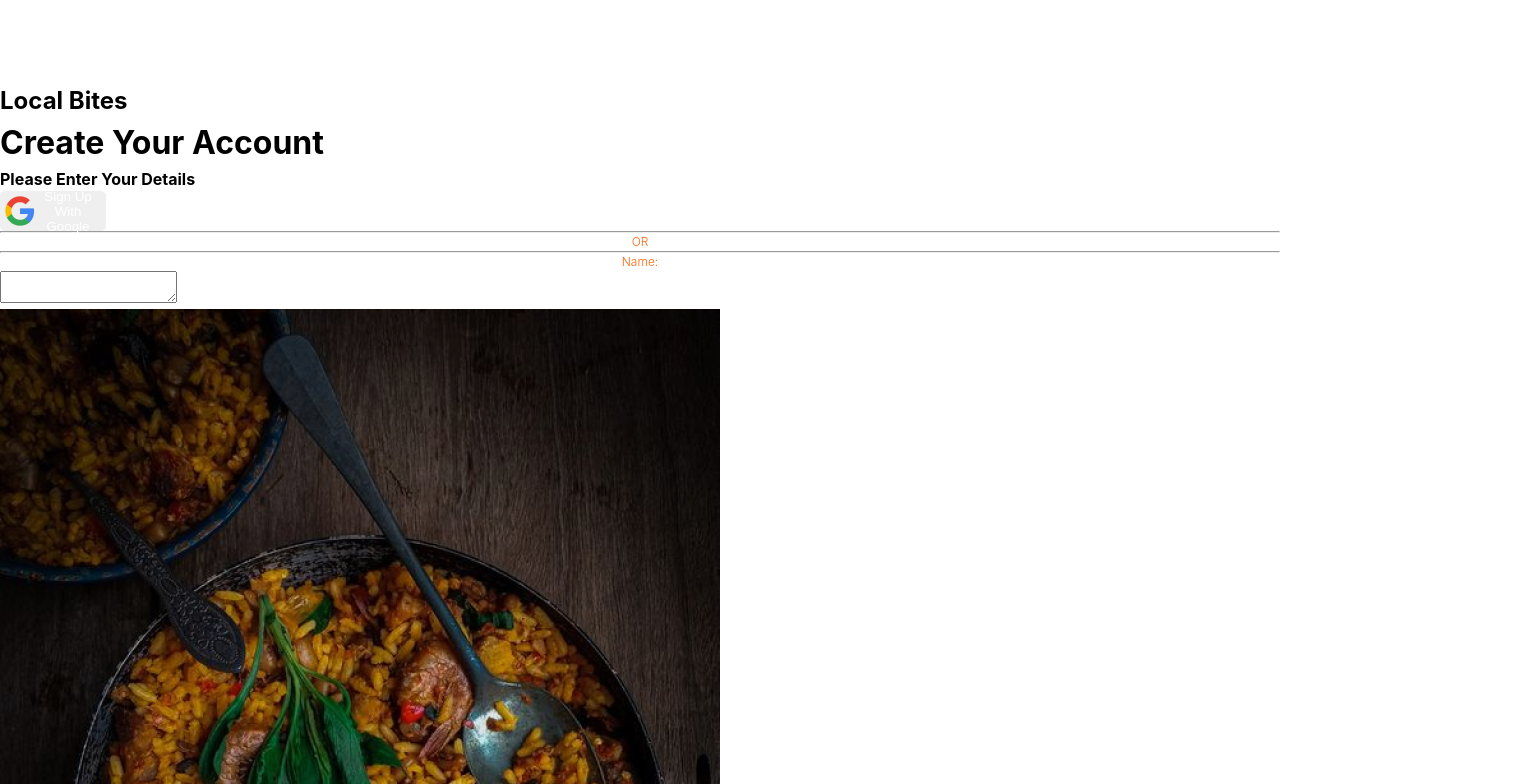
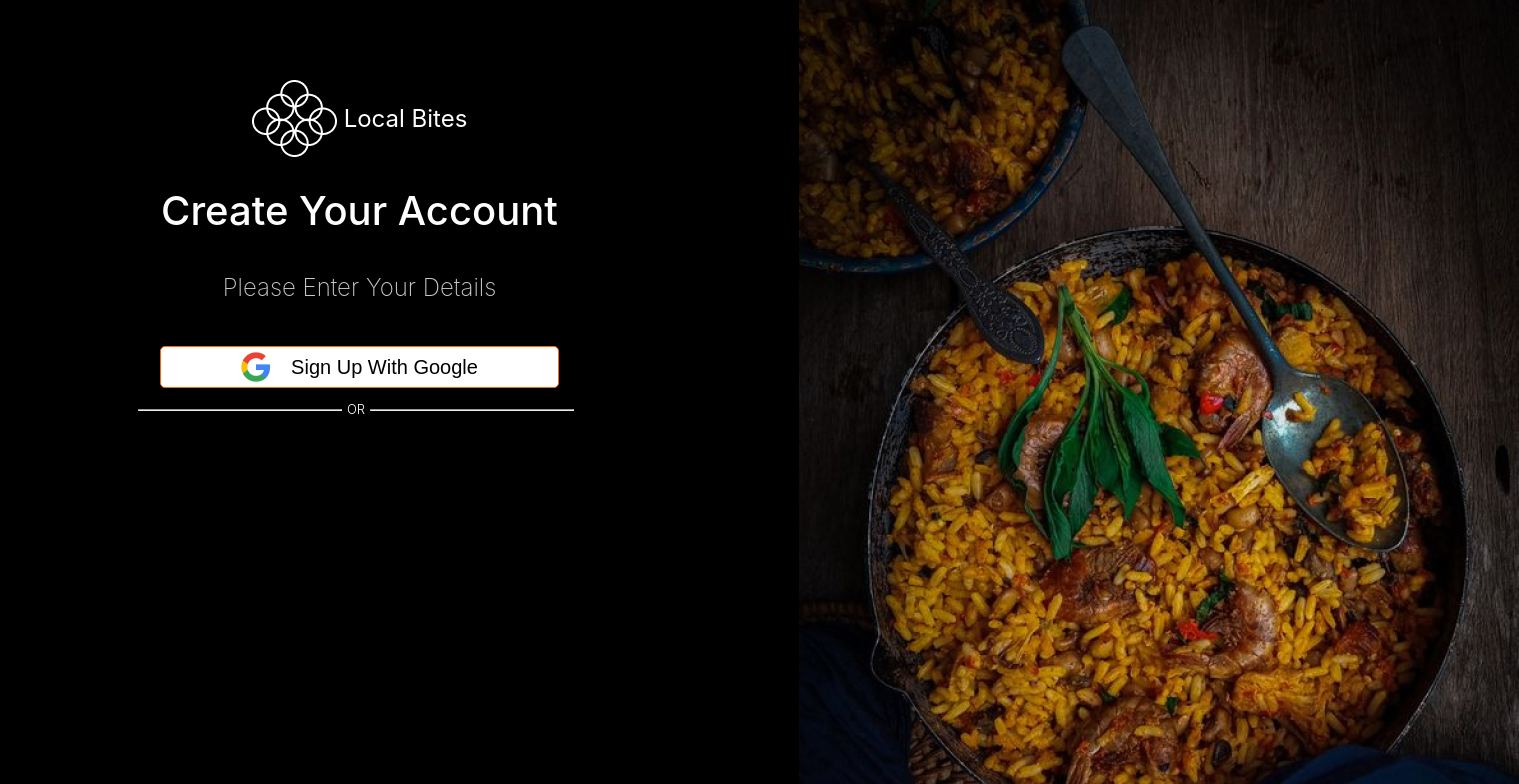
Before and after one commit to WestDrex/Local-Bites, a React (Vite) app: page /signup in a window 1280 px wide. Shown: the top 784 px of the page, 1519 px wide, since content can reach past the window. Built offline with nearby package versions, Linux system fonts and the light colour scheme.

Commit message:
more sign up stuff

```diff
--- /dev/null
+++ b/src/Pages/SignUpPageComponents/SignUpTop.css
@@ -0,0 +1,78 @@
+* {
+    margin: 0;
+    padding: 0;
+    box-sizing: border-box;
+}
+.signUpContainer {
+    width: 100%;
+    max-width: 1519px;
+    margin-left: auto;
+    margin-right: auto;
+    display: flex;
+}
+.signLeft {
+    padding: 80px 218px 29px 138px;
+    background-color: black;
+    /* background: linear-gradient(90deg, rgb(0, 0, 0), rgb(0, 0, 0)); */
+}
+.img-container {
+    display: flex;
+    width: 443px;
+    justify-content: center;
+    align-items: center;
+    gap: 7px;
+    padding-bottom: 24px;
+}
+.img-container h2 {
+    font-weight: 400;
+    color: white;
+}
+.topText h1{
+    color: white;
+    text-align: center;
+    font-weight: 500;
+    font-size: 40px;
+    padding-bottom: 29px;
+}
+.topText h4{
+    color: #C8C8C8;
+    text-align: center;
+    font-weight: 200;
+    font-size: 24px;
+    padding-bottom: 40px;
+}
+.googleButton {
+    width: 90%;
+    margin-left: auto;
+    margin-right: auto;
+    color: black;
+    padding: 20px;
+    font-size: 20px;
+    background-color: white;
+    border: 1px solid #FF640B;
+}
+.google {
+    padding-right: 20px;
+}
+.or {
+    padding-top: 7px;
+    padding-bottom: 16px;
+    display: flex;
+    align-items: center;
+}
+hr {
+    height: 1px;
+    width: 204px;
+    color: white;
+}
+.or p {
+    padding: 5px;
+    color: white;
+    font-size: 13px;
+}
+.signRight {
+    background-color: black;
+}
+.rightImg {
+    object-fit: cover;
+}
--- a/src/Pages/SignUpPageComponents/SignUp.jsx
+++ b/src/Pages/SignUpPageComponents/SignUpTop.jsx
@@ -2,8 +2,8 @@ import React from "react";
 import whiteLogo from "../../assets/Images/Group 21.png";
 import rightImg from "../../assets/Images/Rectangle 108.png";
 import google from "../../assets/Images/image 37.png";
-import "../SignUpPageComponents/SignUp.css";
-export default function SignUp() {
+import "../SignUpPageComponents/SignUpTop.css";
+export default function SignUpTop() {
     return (
         <div className="signUpContainer">
             <div className="signLeft">
@@ -18,19 +18,18 @@ export default function SignUp() {
                         <h4>Please Enter Your Details</h4>
                     </div>
 
-                    <button><img src={google} alt="google logo" />Sign Up With Google</button>
+                    <button className="googleButton"><img className="google" src={google} alt="google logo" />Sign Up With Google</button>
 
-                    <hr /><p>OR</p><hr />
-
-                    <div className="detailBox">
-                        <p>Name:</p>
-                        <textarea name="" id=""></textarea>
+                    <div className="or">
+                        <hr/>
+                        <p>OR</p>
+                        <hr/>
                     </div>
                 </div>
             </div>
 
             <div className="signRight">
-            <img className="righImg" src={rightImg} alt="icon" />
+                <img className="rightImg" src={rightImg} alt="icon" />
             </div>
 
         </div>
--- a/src/Pages/SignupPage.jsx
+++ b/src/Pages/SignupPage.jsx
@@ -1,10 +1,10 @@
 import React from "react";
-import SignUp from "./SignUpPageComponents/SignUp";
+import SignUpTop from "./SignUpPageComponents/SignUpTop";
 import Navbar from "../Components/navbar";
 // import "../Styles/RecipePage.css";
 
 export default function SignUpPage() {
   return (
-    <SignUp />
+    <SignUpTop />
   );
 }
```
Also changed, not shown: src/Pages/SignUpPageComponents/SignUp.css (deleted).
